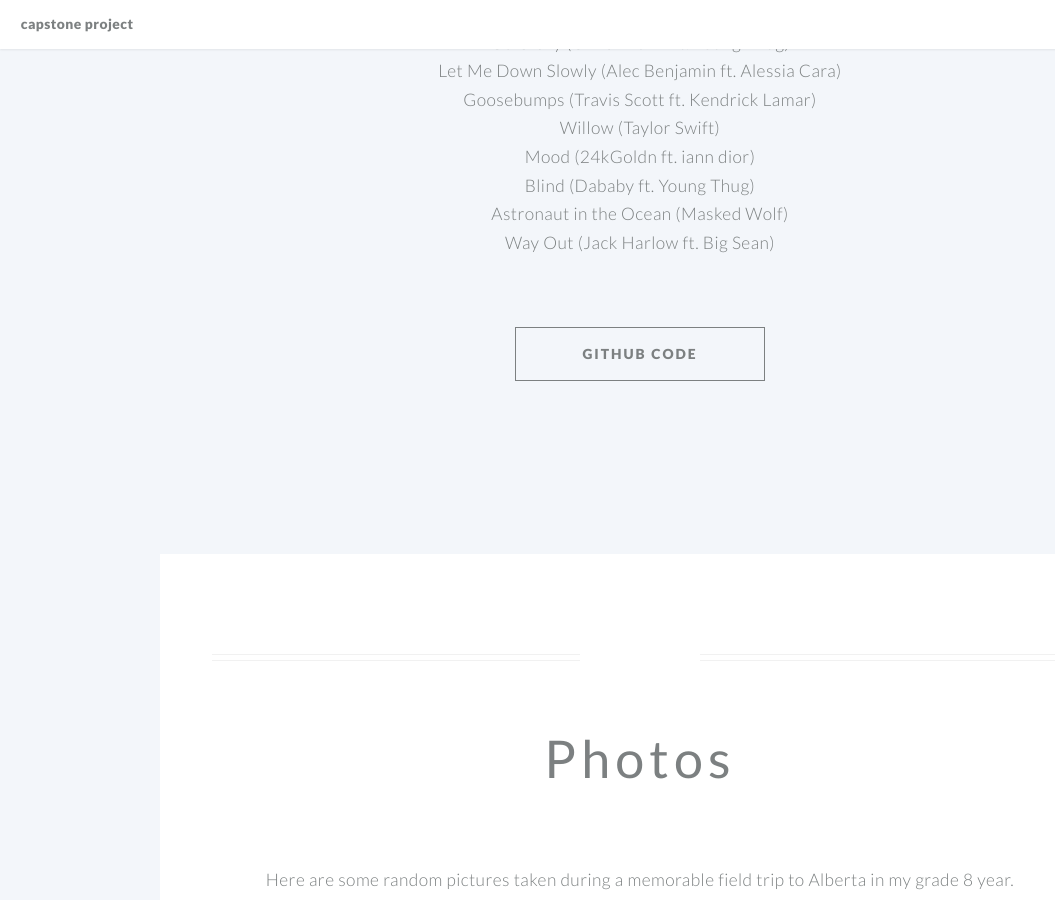
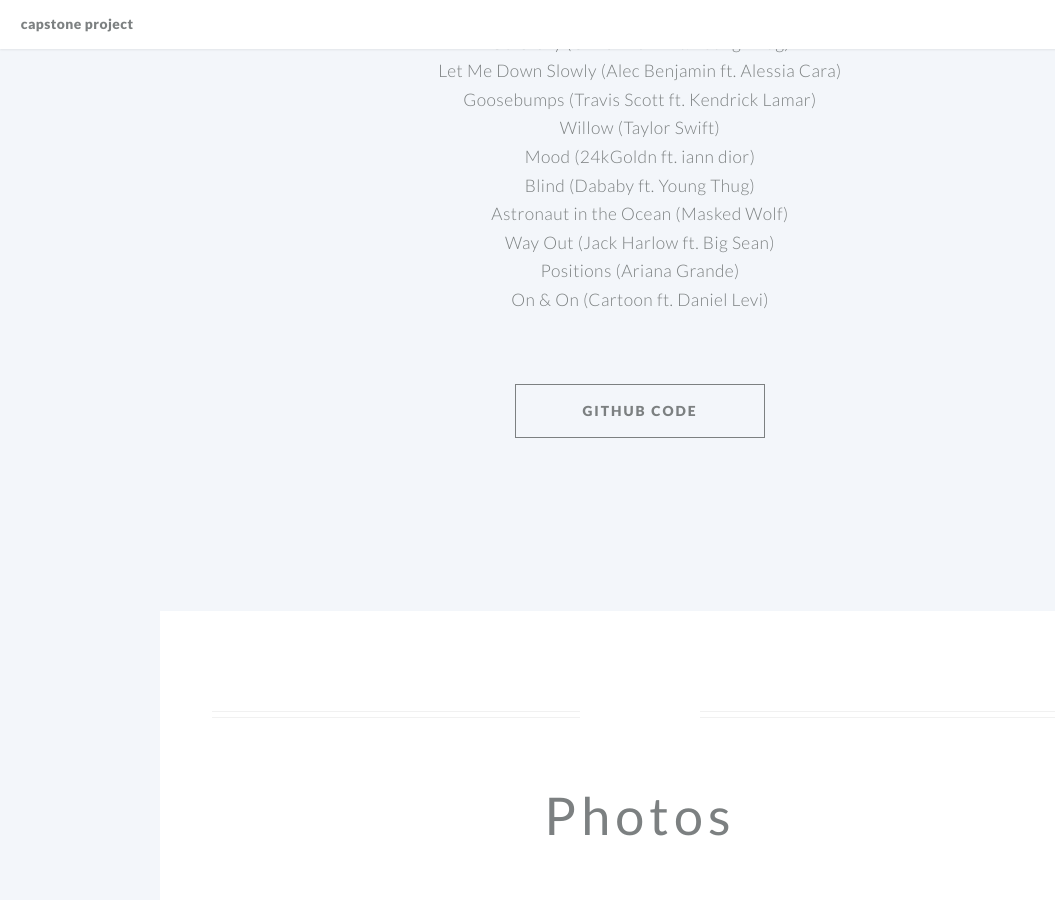
Before and after one commit to wqyzeng/wqyzeng.github.io, a Jekyll site: the page built from index.md, in a window 1280 px wide and 900 px high, scrolled down 1208 px. Shown: the whole window, without its empty margins (0-1055 px from the left). Built offline with Jekyll 4.4.1, drawn with Linux system fonts in a browser that asks for light colours; part of the change alters nothing that is shown.

Commit message:
Update index.md

```diff
--- a/index.md
+++ b/index.md
@@ -45,9 +45,9 @@ cta_button_label: contact # the label on the button
 I am currently a grade 12 student at David Thompson Secondary School. An aspiring software developer, I will probably be studying either computer science at the University of Toronto or applied science at the University of British Columbia next year. I enjoy playing basketball, snowboarding, listening to lofi, and watching anime.
 
 What I'm Currently Watching:
-1. Kaguya-sama: Love is War
-2. Rascal Does Not Dream of Bunny Girl Senpai
-3. The Quintessential Quintuplets
+- Kaguya-sama: Love is War
+- Rascal Does Not Dream of Bunny Girl Senpai
+- The Quintessential Quintuplets
 
 What I'm Currently Jamming to:
 - Go Crazy (Chris Brown ft. Young Thug)
@@ -58,3 +58,5 @@ What I'm Currently Jamming to:
 - Blind (Dababy ft. Young Thug)
 - Astronaut in the Ocean (Masked Wolf)
 - Way Out (Jack Harlow ft. Big Sean)
+- Positions (Ariana Grande)
+- On & On (Cartoon ft. Daniel Levi)
```
